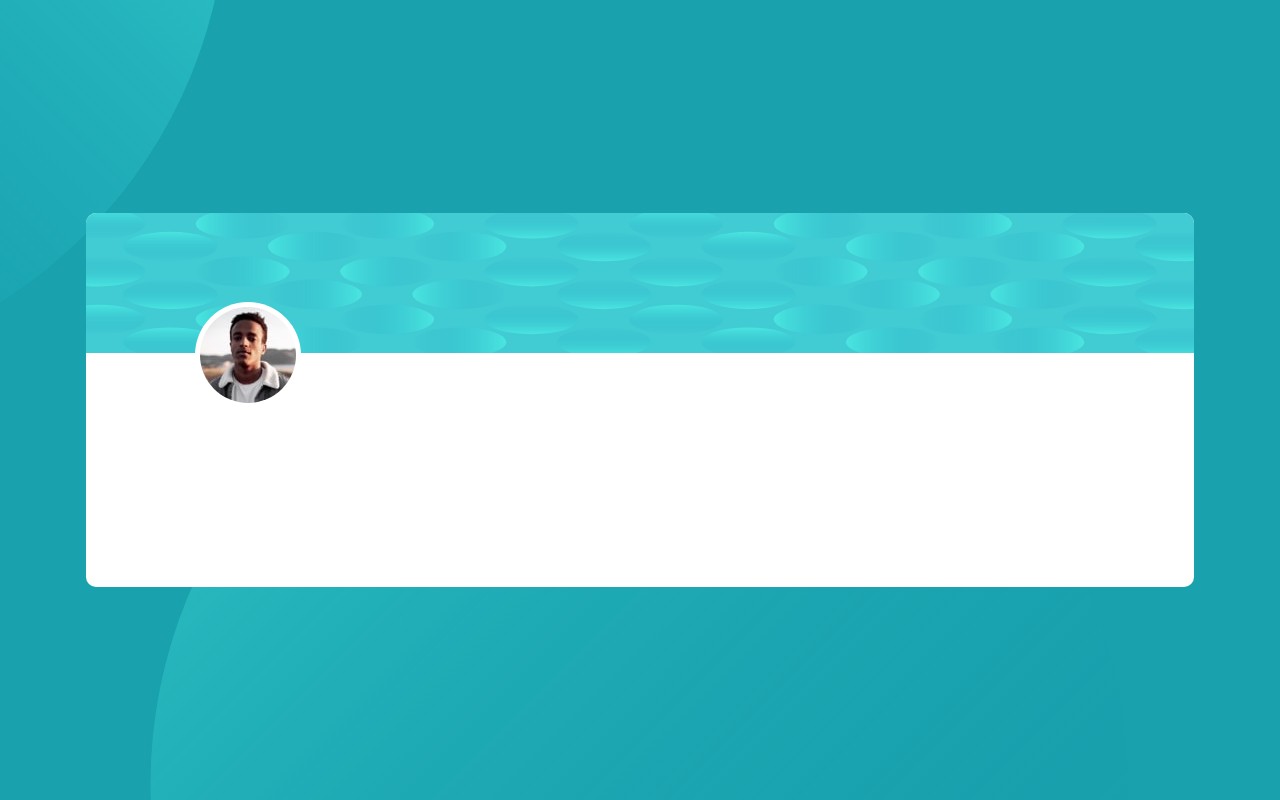
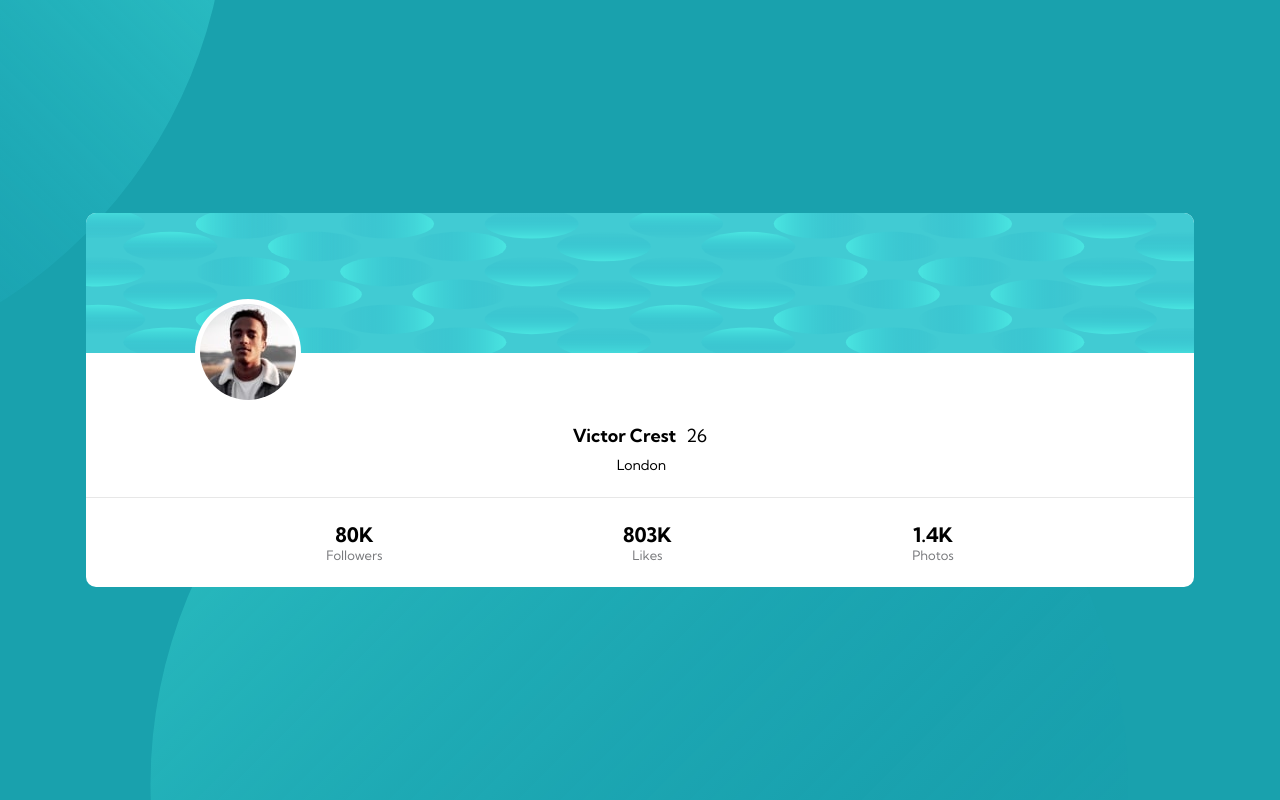
Before and after one commit to JCDMeira/Profile-card-component, a React (Create React App) app: page / in a window 1280 px wide. Built offline with nearby package versions, Linux system fonts and the light colour scheme.

Commit message:
Uppdate: card styles

```diff
--- a/src/components/Card/index.jsx
+++ b/src/components/Card/index.jsx
@@ -10,6 +10,29 @@ function Card() {
       <div className="circle">
         <img className="photo" src={photo} alt="" />
       </div>
+
+      <div className="info">
+        <div className="pessornalInfo">
+          <h1 className="name">Victor Crest</h1>
+          <h1 className="age">26</h1>
+        </div>
+        <p className="local">London</p>
+      </div>
+
+      <div className="allData">
+        <div>
+          <h1 className="data">80k</h1>
+          <p>Followers</p>
+        </div>
+        <div>
+          <h1 className="data">803k</h1>
+          <p>Likes</p>
+        </div>
+        <div>
+          <h1 className="data">1.4k</h1>
+          <p>Photos</p>
+        </div>
+      </div>
     </div>
   );
 }
--- a/src/components/Card/style.css
+++ b/src/components/Card/style.css
@@ -4,6 +4,7 @@
   background: #fff;
   z-index: 3;
   border-radius: 1rem;
+  font-family: "Kumbh Sans";
 }
 
 .card img {
@@ -15,7 +16,7 @@
 .circle {
   position: relative;
   left: 109px;
-  top: -53px;
+  top: -57px;
   height: 10.6rem;
   width: 10.6rem;
   border-radius: 50%;
@@ -23,9 +24,64 @@
   display: flex;
   align-items: center;
   justify-content: center;
+  margin: 0;
 }
 .circle img {
   height: 9.6rem;
   width: 9.6rem;
   border-radius: 50%;
 }
+
+.info {
+  width: 100%;
+  height: 7.3rem;
+  display: flex;
+  flex-direction: column;
+  justify-content: flex-start;
+  align-items: center;
+  margin-top: -3.8rem;
+}
+
+.info .pessornalInfo {
+  display: flex;
+  justify-content: space-evenly;
+  align-items: baseline;
+}
+
+.info .pessornalInfo .name {
+  font-size: 1.8rem;
+  /* margin-left: -0.2rem; */
+}
+
+.info .pessornalInfo .age {
+  font-size: 1.8rem;
+  font-weight: 400;
+  margin-left: 1rem;
+}
+.info .local {
+  font-size: 1.4rem;
+  font-weight: 400;
+  margin-top: 0.9rem;
+  margin-left: 0.3rem;
+}
+
+.allData {
+  height: 9rem;
+  border-radius: 0 0 1rem 1rem;
+  border-top: 1px solid #e7e7e7;
+  display: flex;
+  justify-content: space-evenly;
+  align-items: center;
+}
+
+.allData h1 {
+  text-transform: uppercase;
+  text-align: center;
+}
+
+.allData p {
+  color: #797a7d;
+  font-weight: 400;
+  text-align: center;
+  font-size: 13px;
+}
```
